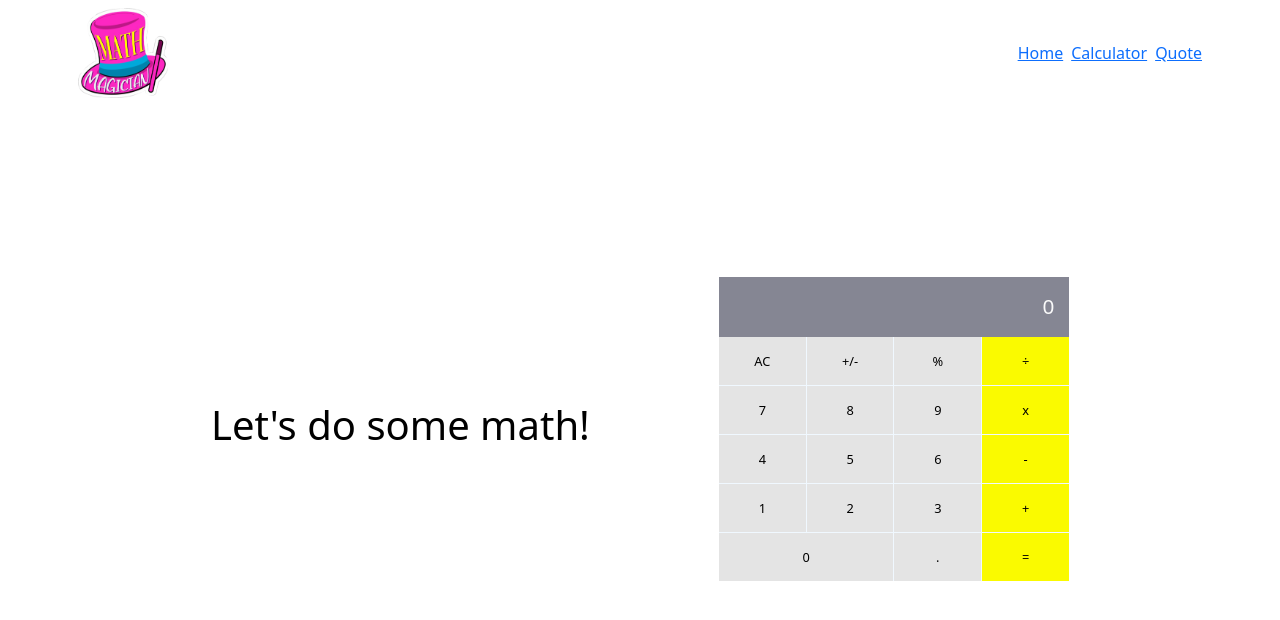
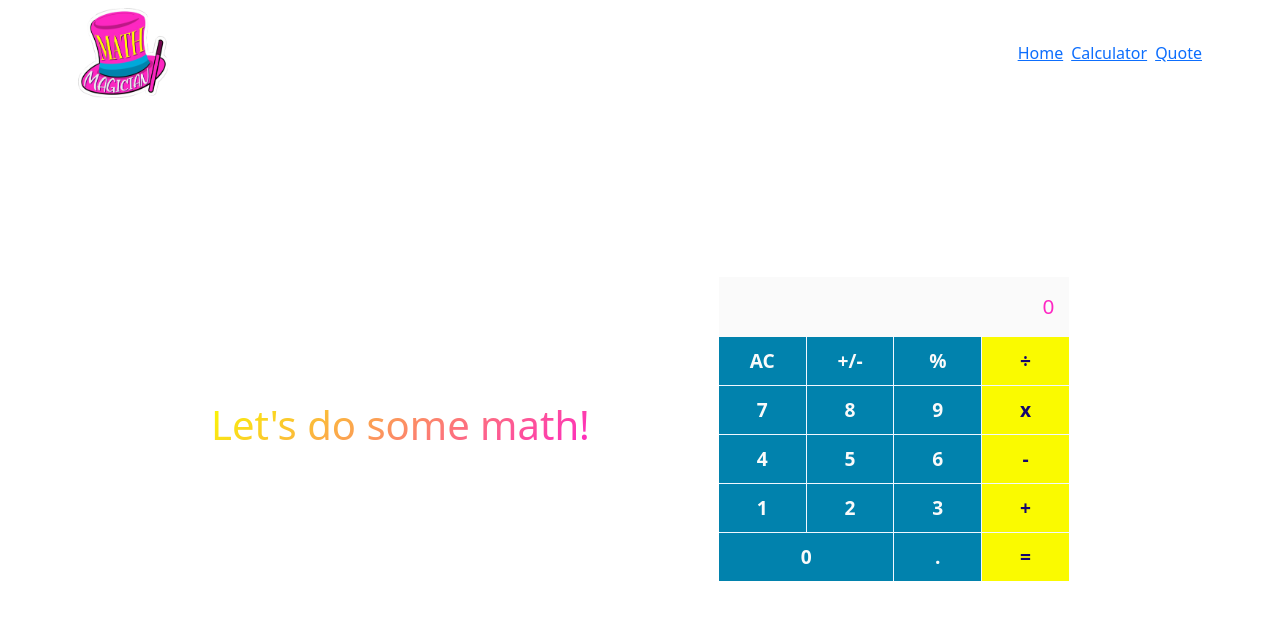
Before and after one commit to ITurres/math-magicians, a React (Create React App) app: page /calculator in a window 1280 px wide. Shown: the top 620 px of the page. Built offline with nearby package versions, Linux system fonts and the light colour scheme.

Commit message:
Added new styles to 'calculator:container:title:screen:operators'

```diff
--- a/src/styles/components/Calculator.scss
+++ b/src/styles/components/Calculator.scss
@@ -1,3 +1,20 @@
+.calculator-container {
+  flex-direction: column;
+
+  @media (min-width: 768px) {
+    & {
+      flex-direction: row;
+    }
+  }
+}
+.calculator-title {
+  font-size: 2.5rem;
+  background: linear-gradient(140deg, $dark-orange, $pink);
+  background-clip: text;
+  -webkit-background-clip: text;
+  -webkit-text-fill-color: transparent;
+}
+
 .Calculator {
   max-width: 350px;
   background-color: aliceblue;
@@ -5,8 +22,8 @@
 }
 
 .Calculator__screen {
-  background-color: $dark-gray;
-  color: $off-white;
+  background-color: $off-white;
+  color: $pink;
   padding: 0.7em;
   text-align: end;
   font-size: 1.3rem;
@@ -31,16 +48,19 @@ button.number {
   display: flex;
   justify-content: center;
   align-items: center;
-  background-color: $light-gray;
+  background-color: $light-blue;
   border: none;
   height: 3rem;
   cursor: pointer;
-  font-size: 0.8rem;
+  font-size: 1.2rem;
+  font-weight: 600;
+  color: $off-white;
   grid-column: span 1;
 }
 
 button.operator.orange {
   background-color: $dark-orange;
+  color: $dark-blue;
 }
 
 button:hover {
```
